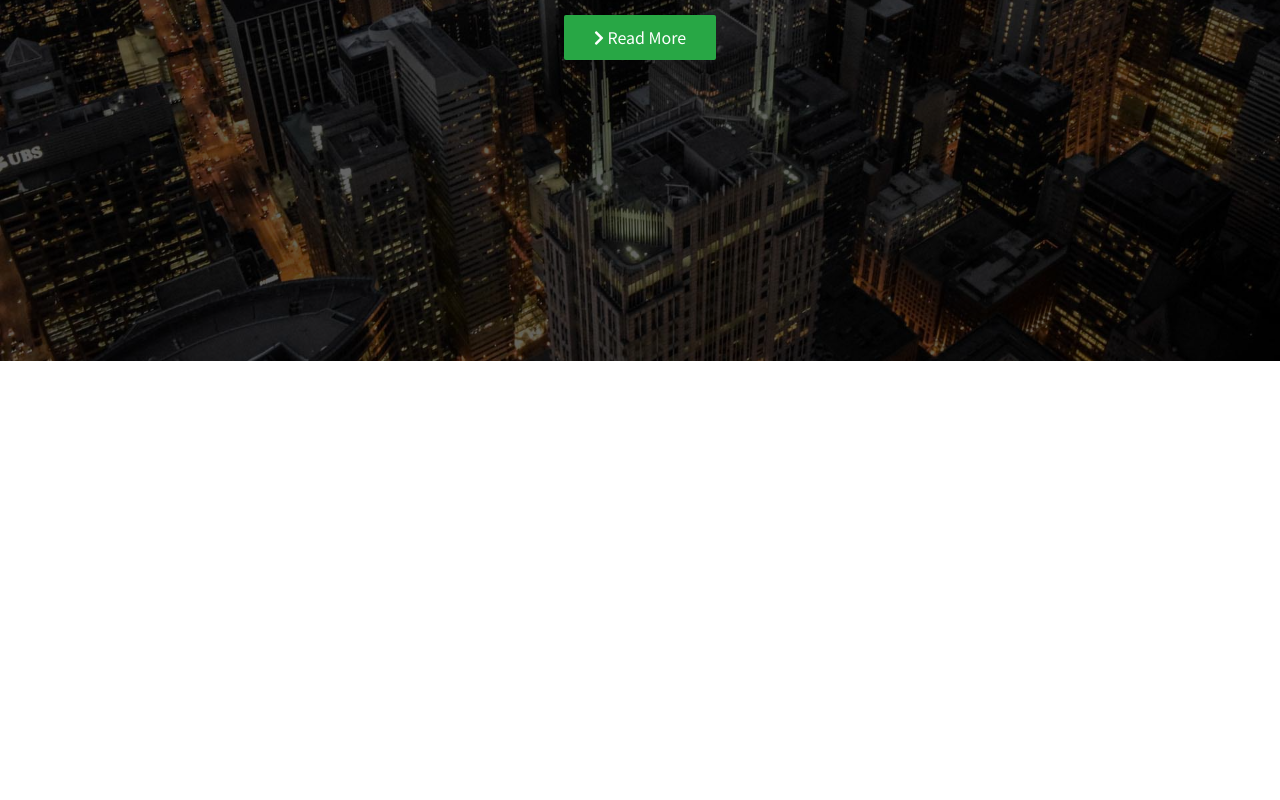
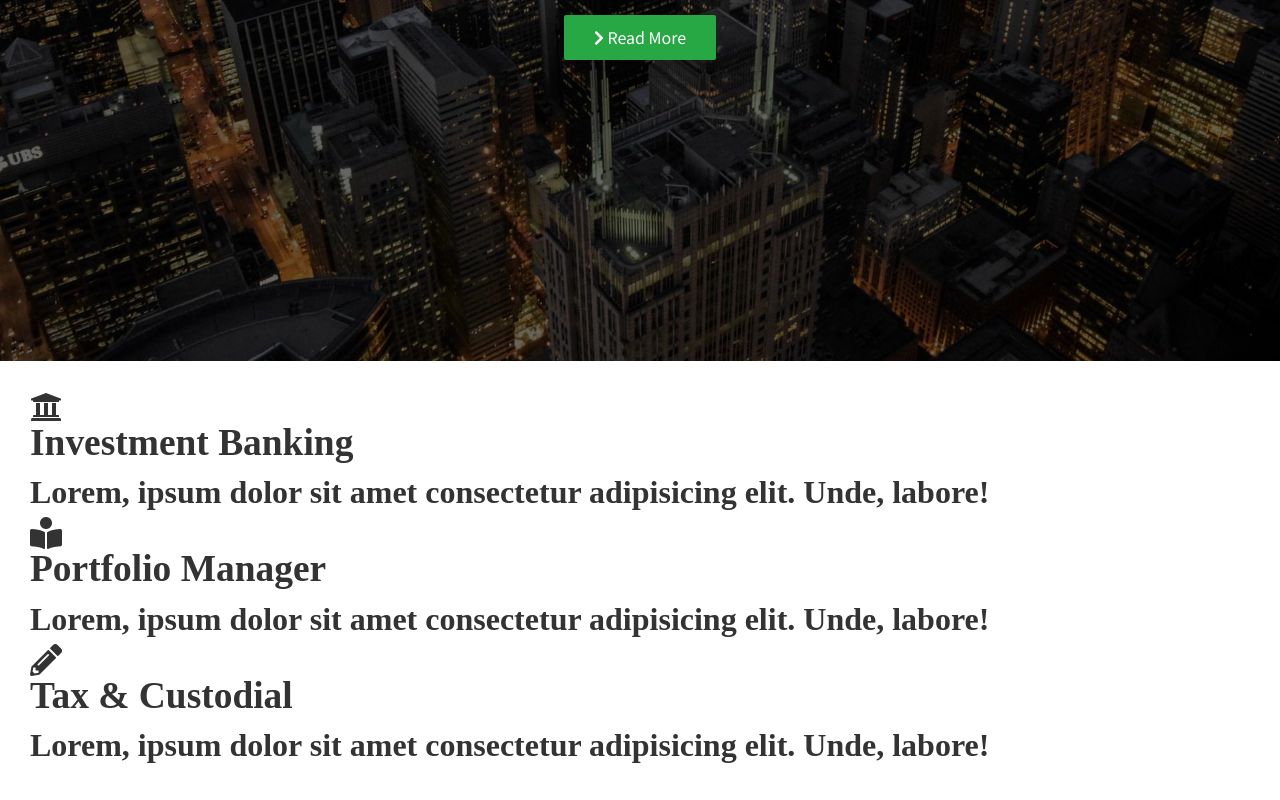
Before and after one commit to Ryan-Solomon/edge-ledger-website, a plain HTML site: page index.html in a window 1280 px wide. Shown: the part 439-1239 px from the top of the page. Before the commit the page ends 800 px from the top, so only its background shows below. Drawn offline with Linux system fonts and the light colour scheme.

Commit message:
adds icons

```diff
--- a/css/style.css
+++ b/css/style.css
@@ -110,3 +110,22 @@ img {
 .hero * {
   z-index: 10;
 }
+
+/* Icons */
+
+.icons {
+  padding: 30px;
+}
+
+.icons h3 {
+  font-weight: bold;
+  margin-bottom: 15px;
+}
+
+.icon i {
+  background-color: #28a745;
+  color: #fff;
+  padding: 1rem;
+  border-radius: 50%;
+  margin-bottom: 15px;
+}
--- a/index.html
+++ b/index.html
@@ -40,5 +40,45 @@
         >
       </div>
     </header>
+
+    <main>
+      <section id="about" class="icons bg-light">
+        <div class="flex-items">
+          <div>
+            <i class="fas fa-university fa-2x">
+              <div>
+                <h3>Investment Banking</h3>
+                <p>
+                  Lorem, ipsum dolor sit amet consectetur adipisicing elit.
+                  Unde, labore!
+                </p>
+              </div>
+            </i>
+          </div>
+          <div>
+            <i class="fas fa-book-reader fa-2x">
+              <div>
+                <h3>Portfolio Manager</h3>
+                <p>
+                  Lorem, ipsum dolor sit amet consectetur adipisicing elit.
+                  Unde, labore!
+                </p>
+              </div>
+            </i>
+          </div>
+          <div>
+            <i class="fas fa-pencil-alt fa-2x">
+              <div>
+                <h3>Tax & Custodial</h3>
+                <p>
+                  Lorem, ipsum dolor sit amet consectetur adipisicing elit.
+                  Unde, labore!
+                </p>
+              </div>
+            </i>
+          </div>
+        </div>
+      </section>
+    </main>
   </body>
 </html>
```
